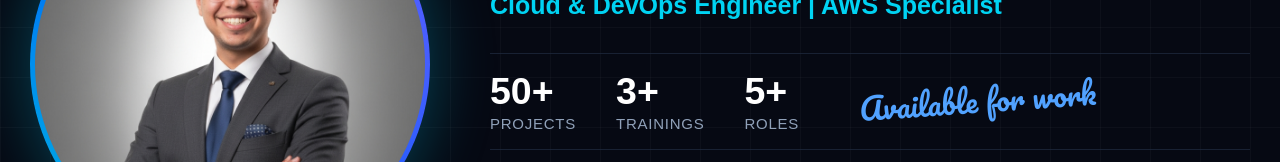
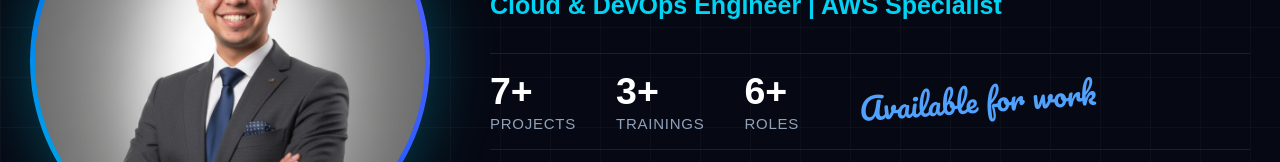
Before and after one commit to youssefsaber592-netizen/my-portfolio, a Next.js app: page / in a window 1280 px wide. Shown: the part 423-585 px from the top of the page. Built offline with nearby package versions, Linux system fonts and the light colour scheme.

Commit message:
add cs-platform project

```diff
--- a/app/page.tsx
+++ b/app/page.tsx
@@ -12,7 +12,7 @@
   FaGithub, FaLinkedin, FaEnvelope, FaDownload, FaPaperPlane,
   FaAws, FaLinux, FaGitAlt, FaPython, FaJava, FaTerminal, FaShieldAlt
 } from "react-icons/fa";
-import { SiCisco, SiFirebase, SiFlutter, SiGodotengine, SiCplusplus } from "react-icons/si";
+import { SiCisco, SiFirebase, SiFlutter, SiGodotengine, SiCplusplus, SiReact, SiNextdotjs } from "react-icons/si";
 
 export default function Home() {
   const { xp, addXp, discoveredCount, discoverMilestone, levelName } = useGamification();
@@ -108,7 +108,17 @@
     }
   };
 
+  // مصفوفة المشاريع مضاف إليها مشروع CS Platform الجديد
   const allProjects = [
+    {
+      id: "cs-platform",
+      title: "CS Platform",
+      category: "Computer Science & E-Learning",
+      description: "A comprehensive platform dedicated to computer science concepts, interactive learning modules, coding practice, and educational technical resources.",
+      tags: ["Next.js", "React", "TypeScript", "Tailwind CSS"],
+      githubUrl: "https://github.com/youssefsaber592-netizen/cs-platform",
+      image: "https://images.unsplash.com/photo-1517694712202-14dd9538aa97?auto=format&fit=crop&w=800&q=80"
+    },
     {
       id: "proj-1",
       title: "Electrical Store ERP",
@@ -268,7 +278,7 @@
               <div className="flex gap-8">
                 <div>
                   <p className="text-3xl font-black text-white">
-                    <CounterNumber targetNumber={PORTFOLIO_DATA.stats.collaborations} />+
+                    <CounterNumber targetNumber={7} />+
                   </p>
                   <p className="text-xs text-slate-400 uppercase tracking-wider">PROJECTS</p>
                 </div>
--- a/data/portfolio.ts
+++ b/data/portfolio.ts
@@ -10,7 +10,7 @@
   stats: {
     collaborations: 50,
     experiences: 3,
-    certifications: 5,
+    certifications: 6,
   },
 
   socials: {
@@ -71,6 +71,15 @@
       githubUrl: "https://github.com/youssefsaber592-netizen",
     },
     {
+      id: "cs-platform",
+      title: "CS Platform",
+      category: "Computer Science & E-Learning",
+      description: "A comprehensive computer science platform designed for interactive learning, algorithms, and technical resources.",
+      tags: ["Next.js", "TypeScript", "Tailwind CSS", "React"],
+      githubUrl: "https://github.com/youssefsaber592-netizen/cs-platform",
+      image: "https://images.unsplash.com/photo-1517694712202-14dd9538aa97?auto=format&fit=crop&w=800&q=80"
+    },
+    {
       id: "aws-security-labs",
       title: "AWS & Cloud Security Labs",
       category: "Cloud Security / DevOps",
@@ -80,5 +89,14 @@
       image: "https://images.unsplash.com/photo-1563986768609-322da13575f3?auto=format&fit=crop&w=800&q=80",
       githubUrl: "https://github.com/youssefsaber592-netizen",
     },
+    {
+      id: "cs-platform", // معرّف فريد للمشروع
+      title: "CS Platform",
+      category: "Computer Science & E-Learning Platform",
+      description: "A comprehensive platform for computer science concepts, interactive learning modules, and resource sharing.",
+      tags: ["Next.js", "React", "TypeScript", "Tailwind CSS"], // عدل التقنيات حسب مشروعك
+      githubUrl: "https://github.com/youssefsaber592-netizen/cs-platform", // ضع رابط المستودع الخاص بك
+      image: "https://images.unsplash.com/photo-1517694712202-14dd9538aa97?auto=format&fit=crop&w=800&q=80" // رابط صورة تعبر عن المشروع
+},
   ],
 };
```
